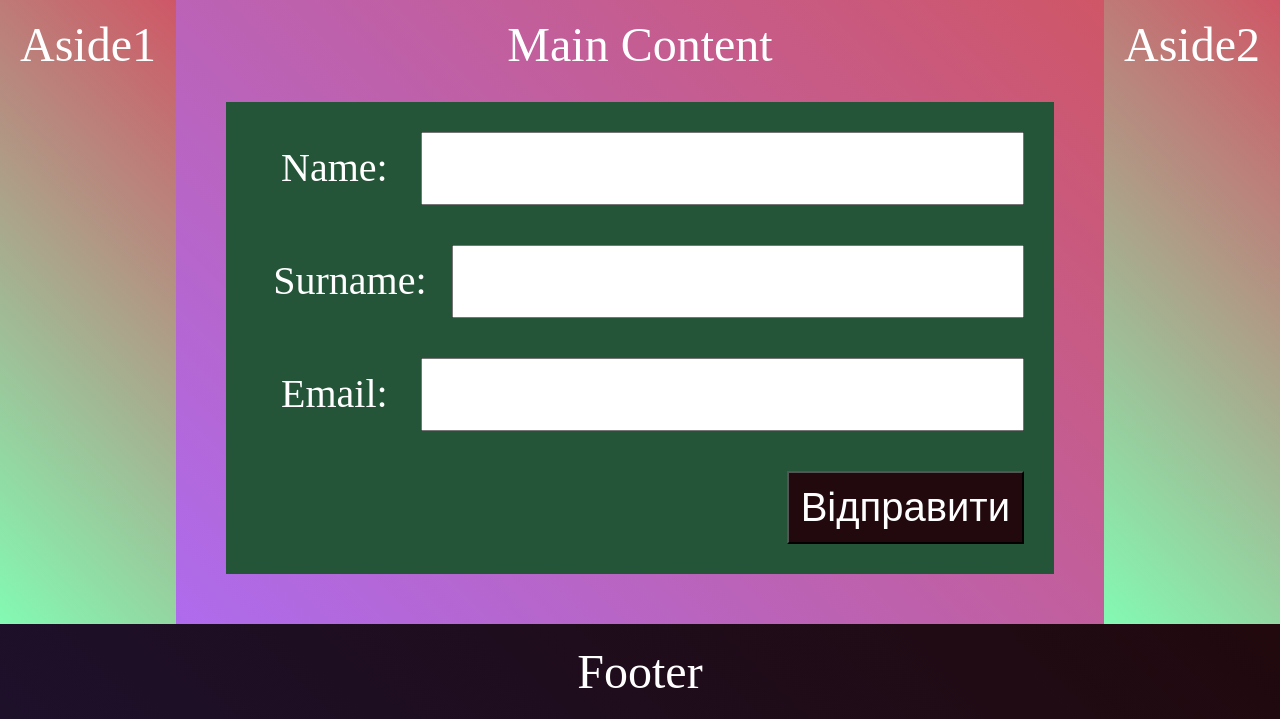
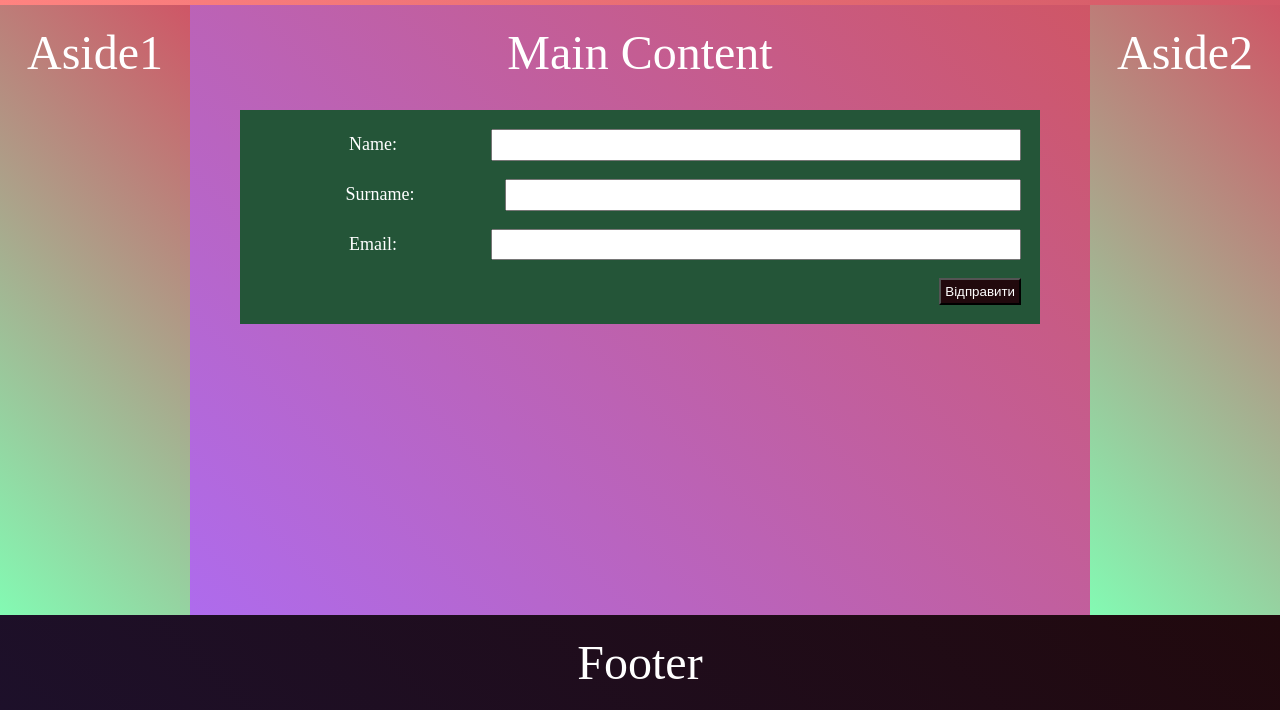
Before and after one commit to vadymolh/fe_school_18_12_2023, a plain HTML site: page demo.html in a window 1280 px wide. Shown: the part 90-809 px from the top of the page. Drawn offline with Linux system fonts and the light colour scheme.

Commit message:
FlexBox fix

```diff
--- a/styles/demo_layout.css
+++ b/styles/demo_layout.css
@@ -3,7 +3,7 @@
   padding: 0;
   box-sizing: border-box;
   color: #fff;
-  font-size: 40px;
+
   text-align: center;
 }
 
@@ -46,7 +46,7 @@ main {
   flex: 1;
 }
 .main-section {
-  flex: 4;
+  flex: 2;
   flex-basis: 600px;
 }
 
@@ -93,6 +93,7 @@ form {
   background-color: #245538;
   list-style-type: none;
   padding: 10px;
+  font-size: 18px;
 }
 
 .form-row {
```
